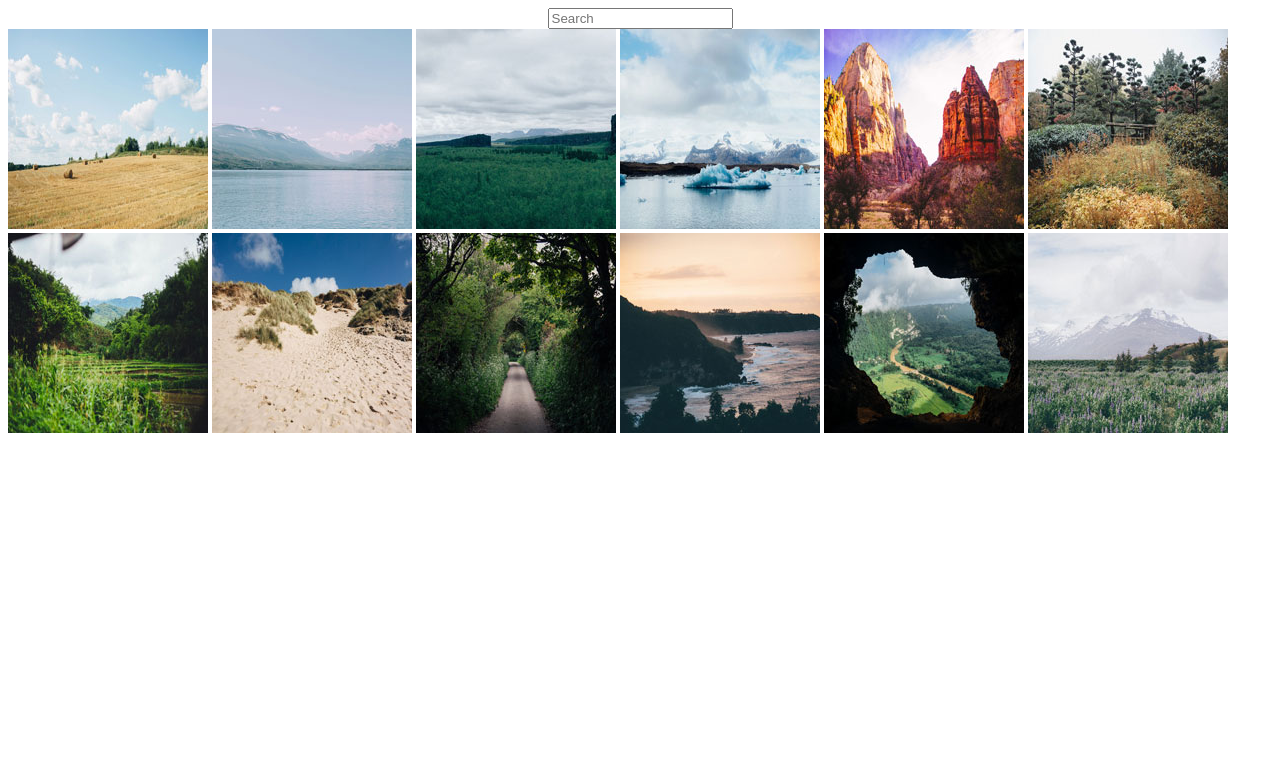
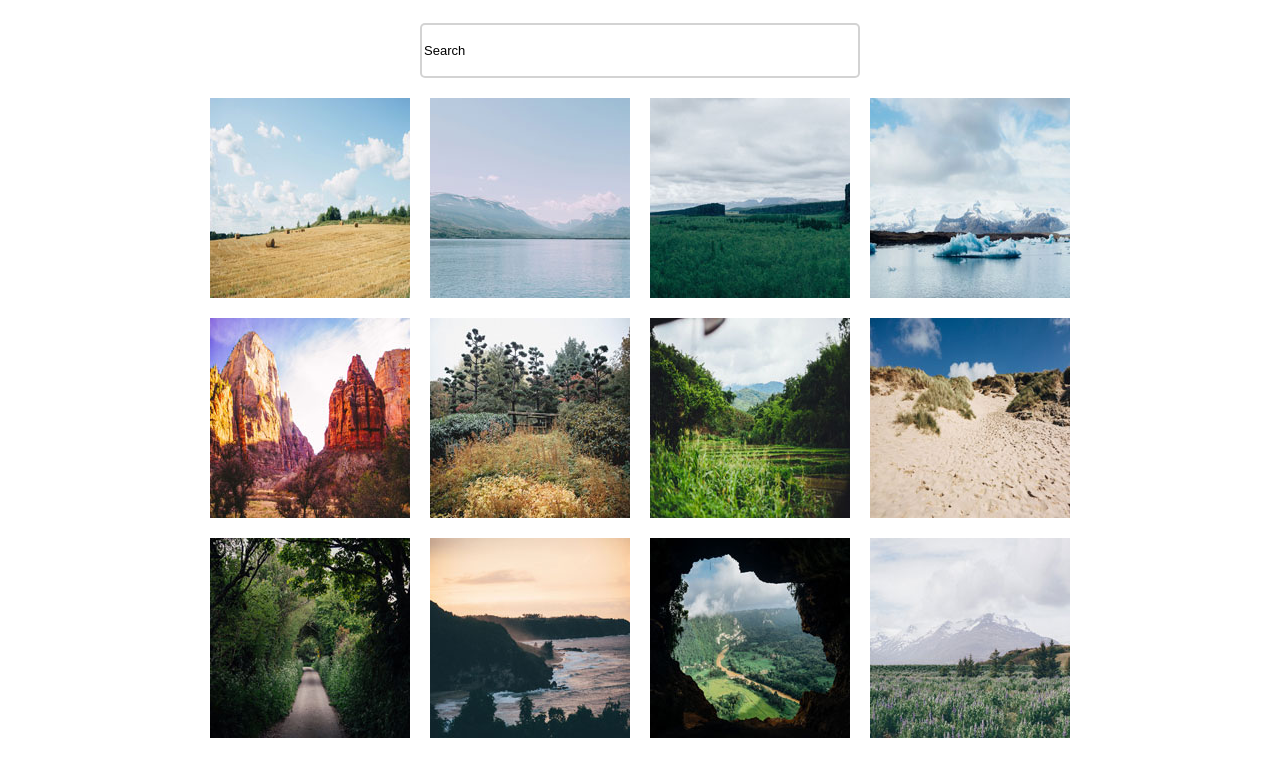
Before and after one commit to austincgordon/Techdegree-Project-5, a plain HTML site: page index.html in a window 1280 px wide. Drawn offline with Linux system fonts and the light colour scheme.

Commit message:
Commit 2
Updated HTML and CSS to reflect updated positioning, styling, and layout of elements. Added grid layout adjustments to make photo thumbnail positions responsive to media size. Updated search bar.

```diff
--- a/css/styles.css
+++ b/css/styles.css
@@ -6,7 +6,36 @@
 
 /* Page Styles */
 
-#search {
+.search-bar {
   display: block;
   margin: auto;
+  padding-top: 15px;
+  max-width: 600px;
+  max-height: 600px;
+  text-align: center;
 }
+
+.search-bar input {
+  -webkit-appearance: none;
+  border-radius: 5px;
+  height: 55px;
+  width: 440px;
+  border: 2px solid rgba(201, 200, 200, 0.8);
+}
+
+.search-bar ::placeholder {
+  color: black;
+  font-size: 13px;
+}
+
+.image-grid {
+  display: grid;
+  max-width: 1000px;
+  margin: auto;
+  padding-top: 20px;
+  padding-bottom: 20px;
+  justify-content: center;
+  align-content: center;
+  grid-template-columns: repeat(auto-fit, minmax(200px, 200px));
+  grid-template-rows: repeat(auto-fit, minmax(200px, 200px));
+  grid-gap: 20px;
--- a/index.html
+++ b/index.html
@@ -9,21 +9,23 @@
 </head>
 
 <body>
+  <div class="search-bar">
   <input type="search" name="search" id="search" placeholder="Search">
+  </div>
 
-<div class="gallery">
-  <img src="photos/thumbnails/01.jpg" alt="Hay Bales">
-  <img src="photos/thumbnails/02.jpg" alt="Lake">
-  <img src="photos/thumbnails/03.jpg" alt="Canyon">
-  <img src="photos/thumbnails/04.jpg" alt="Iceberg">
-  <img src="photos/thumbnails/05.jpg" alt="Desert">
-  <img src="photos/thumbnails/06.jpg" alt="Fall">
-  <img src="photos/thumbnails/07.jpg" alt="Plantation">
-  <img src="photos/thumbnails/08.jpg" alt="Dunes">
-  <img src="photos/thumbnails/09.jpg" alt="Countryside Lane">
-  <img src="photos/thumbnails/10.jpg" alt="Sunset">
-  <img src="photos/thumbnails/11.jpg" alt="Cave">
-  <img src="photos/thumbnails/12.jpg" alt="Bluebells">
+<div class="image-grid">
+  <img src="photos/thumbnails/01.jpg" class="image" alt="Hay Bales">
+  <img src="photos/thumbnails/02.jpg" class="image" alt="Lake">
+  <img src="photos/thumbnails/03.jpg" class="image" alt="Canyon">
+  <img src="photos/thumbnails/04.jpg" class="image" alt="Iceberg">
+  <img src="photos/thumbnails/05.jpg" class="image" alt="Desert">
+  <img src="photos/thumbnails/06.jpg" class="image" alt="Fall">
+  <img src="photos/thumbnails/07.jpg" class="image" alt="Plantation">
+  <img src="photos/thumbnails/08.jpg" class="image" alt="Dunes">
+  <img src="photos/thumbnails/09.jpg" class="image" alt="Countryside Lane">
+  <img src="photos/thumbnails/10.jpg" class="image" alt="Sunset">
+  <img src="photos/thumbnails/11.jpg" class="image" alt="Cave">
+  <img src="photos/thumbnails/12.jpg" class="image" alt="Bluebells">
 </div>
 
 
```
Also changed, not shown: 1 other file.
